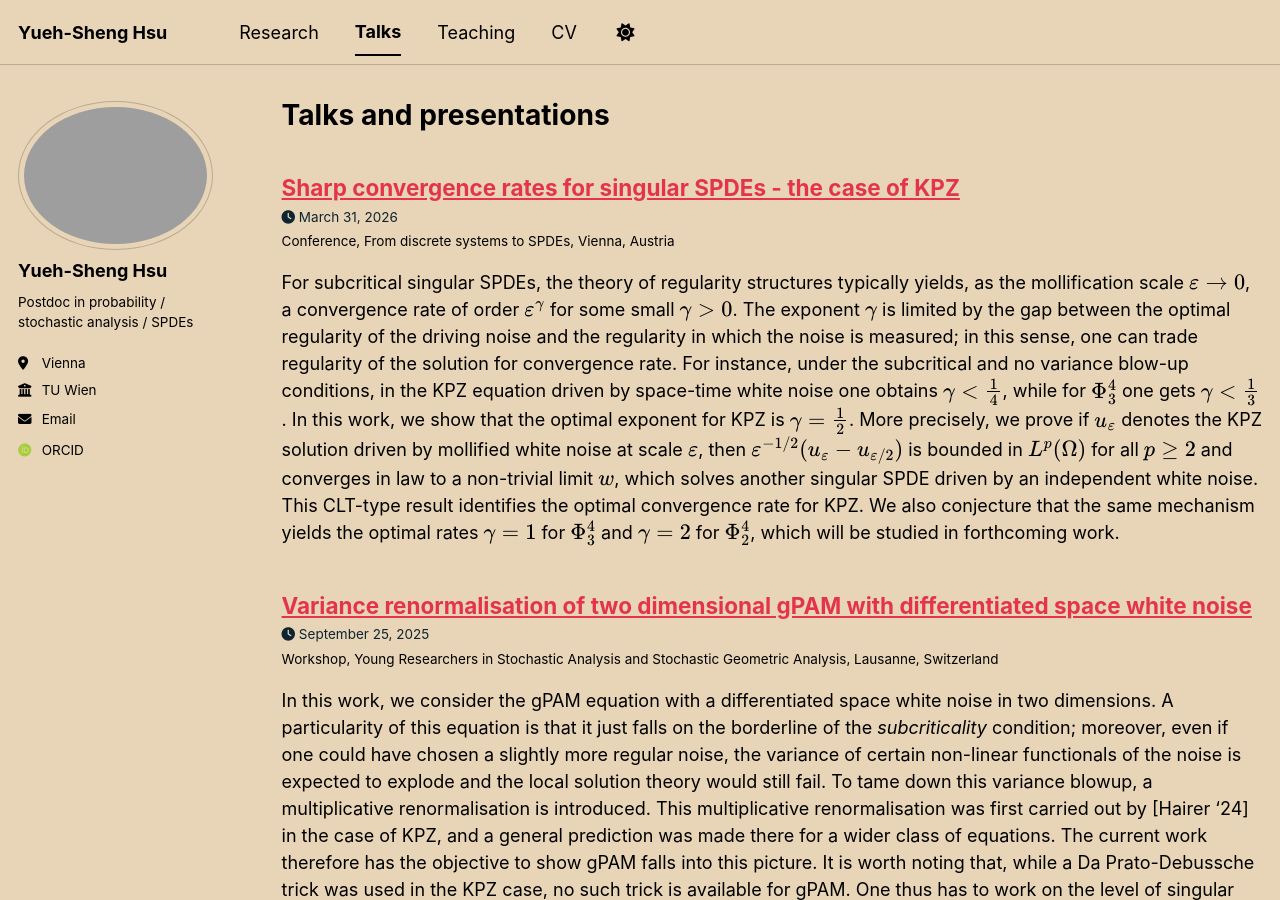
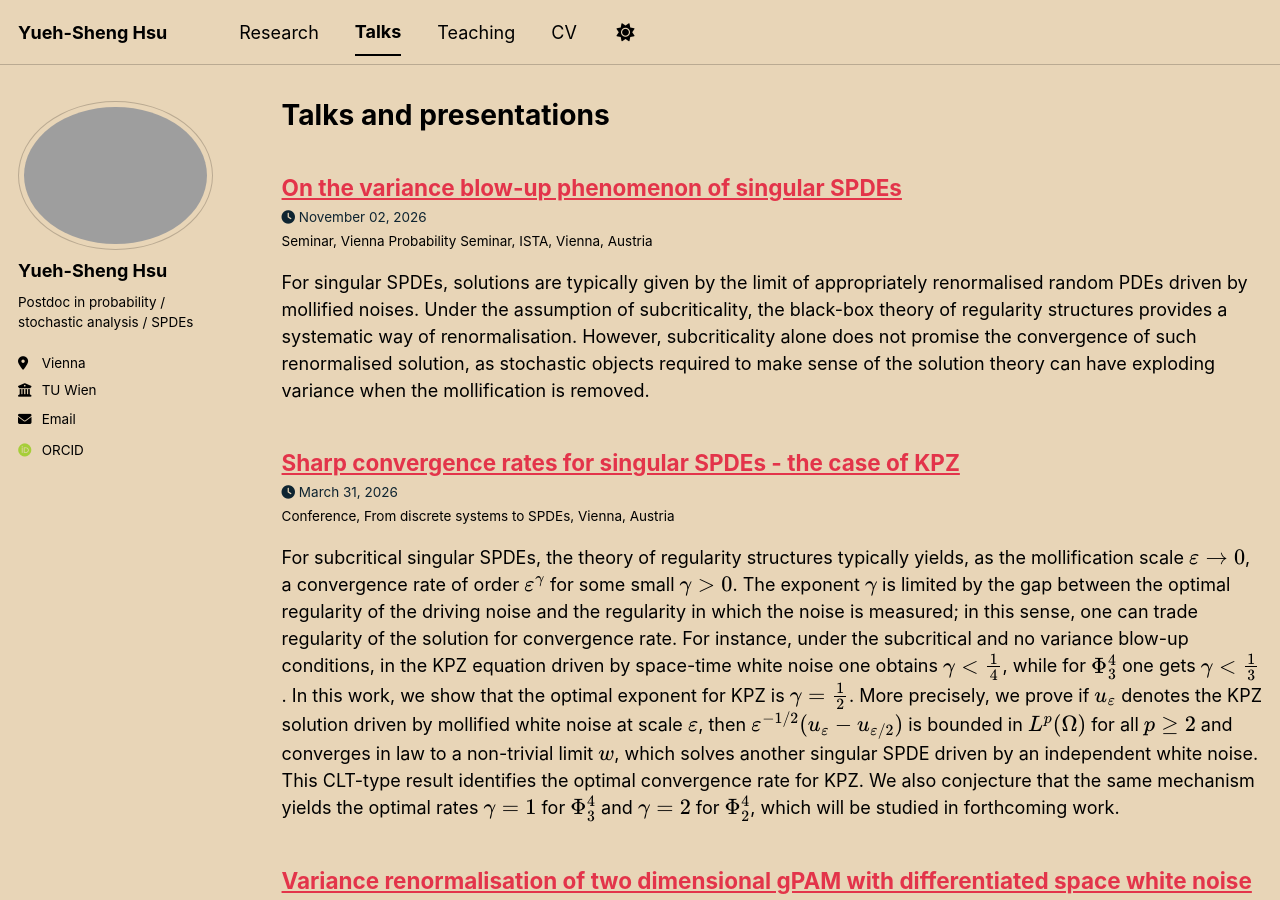
Before and after one commit to KelvinHsu/kelvinhsu.github.io, a Jekyll site: the page built from _pages/talks.html, in a window 1280 px wide and 900 px high. Built offline with Jekyll 4.4.1, drawn with Linux system fonts in a browser that asks for light colours; some web fonts are replaced; a script bundle is joined from its source files by our own code; library files that are not in the unit come from our copies.

Commit message:
Add KPZ preprint, EJP acceptance, ISTA talk; update news and office
Co-Authored-By: Claude Opus 5.5 <noreply@anthropic.com>

```diff
--- /dev/null
+++ b/_talks/Vienna_ISTA-probability-seminar.md
@@ -0,0 +1,15 @@
+---
+title: "On the variance blow-up phenomenon of singular SPDEs"
+collection: talks
+type: "Seminar"
+permalink: /talks/Vienna_ISTA-probability-seminar
+venue: "Vienna Probability Seminar, ISTA"
+date: 2026-11-02
+location: "Vienna, Austria"
+---
+
+For singular SPDEs, solutions are typically given by the limit of appropriately renormalised random PDEs driven by mollified noises. Under the assumption of subcriticality, the black-box theory of regularity structures provides a systematic way of renormalisation. However, subcriticality alone does not promise the convergence of such renormalised solution, as stochastic objects required to make sense of the solution theory can have exploding variance when the mollification is removed.
+
+We will look at two examples which exhibit this phenomenon. In the first case, we will consider a supercritical SPDE and introduce an additional renormalisation in a multiplicative way, which leads to a limit different from what one would heuristically guess. In the second case, we start from a subcritical SPDE and consider the fluctuation of the renormalised solution around its limit; in particular, we prove a central limit-type theorem which characterises the fluctuation scale as well as its limiting profile in law, which again solves a singular SPDE.
+
+This talk is based on joint works with Máté Gerencsér and Rhys Steele.
```
Also changed, not shown: _pages/about.md (+5 -2 lines), _publications/2025-11-27-landau_asymp.md (+3 -4 lines), _publications/2026-09-02-KPZ_sharp_rate.md (added, +15 -0 lines).
